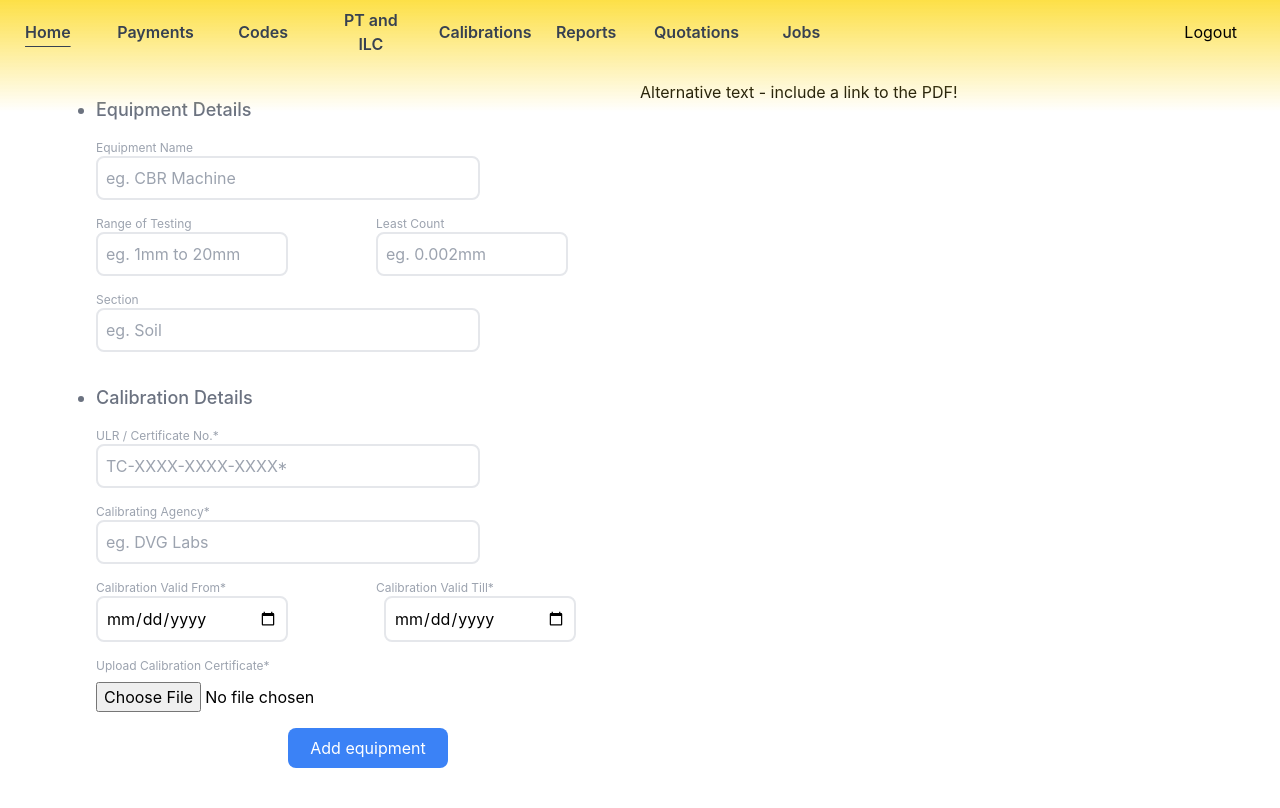
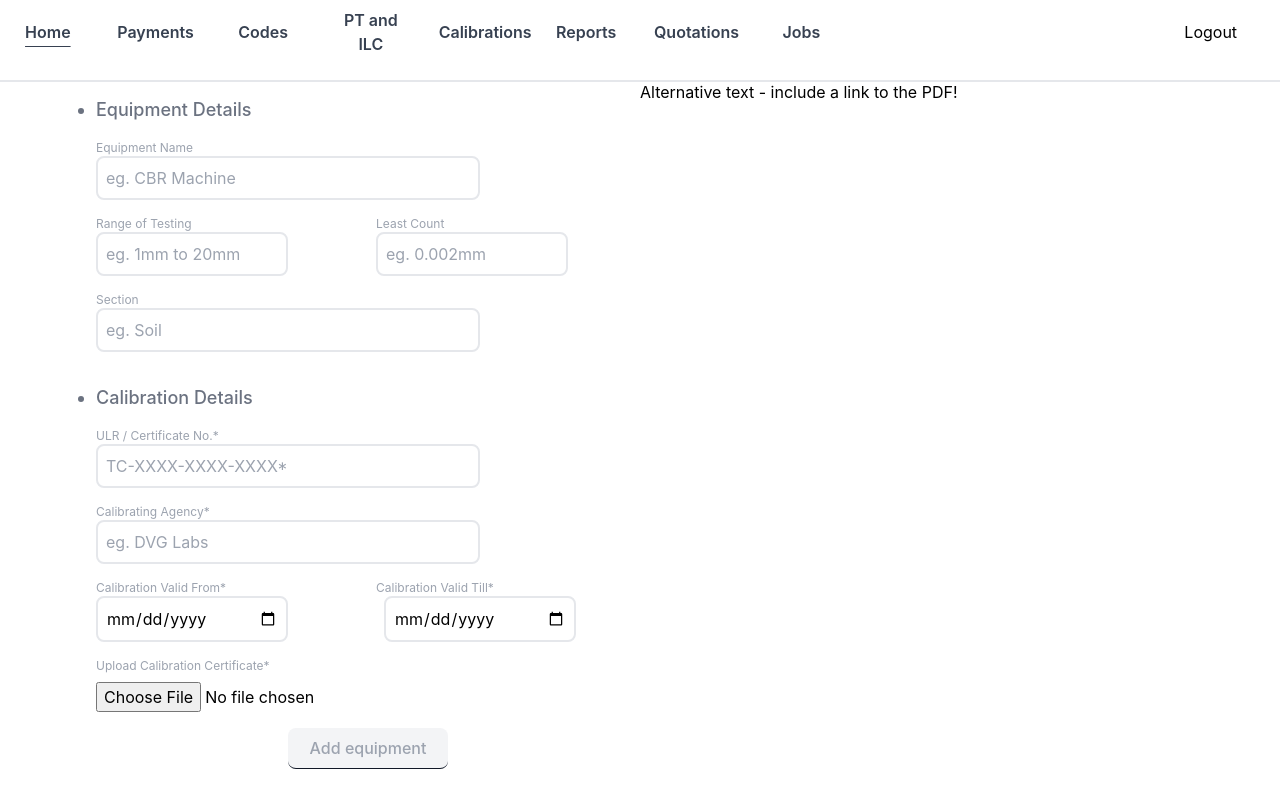
Before and after one commit to qwepoid/simple-next-app-2, a Next.js app in the folder client/: page /calibrations/new in a window 1280 px wide. Built offline with nearby package versions, Linux system fonts and the light colour scheme; sample sign-in values are in the browser's storage.

Commit message:
Added button disable logic

```diff
--- a/client/src/components/Headers.tsx
+++ b/client/src/components/Headers.tsx
@@ -8,7 +8,7 @@ const Headers = () => {
   const btnStyle =
     "p-2 hover:underline underline-offset-8 font-semibold text-gray-700";
   return (
-    <div className="pb-12 hidden md:grid grid-cols-12 gap-3 fixed w-full bg-gradient-to-b from-yellow-300">
+    <div className="pb-4 hidden md:grid grid-cols-12 gap-3 fixed w-full border-b-2 bg-white">
       {isAuthenticated ? (
         <>
           <button className={btnStyle} onClick={() => router.push("/")}>
--- a/client/src/screens/Calibrations/NewRecord/index.tsx
+++ b/client/src/screens/Calibrations/NewRecord/index.tsx
@@ -32,6 +32,17 @@ const NewRecord = () => {
     let files = e.target.files[0];
     setDataUrl(URL.createObjectURL(files));
   }
+
+  function shouldBeDisabled() {
+    return Boolean(
+      !formik.values.equipmentName ||
+        !formik.values.ulr ||
+        !formik.values.calibrationBy ||
+        !formik.values.calibrationFrom ||
+        !formik.values.calibrationTo
+    );
+  }
+  const isDisabled = shouldBeDisabled();
   return (
     <div className="mt-4">
       <form onSubmit={formik.handleSubmit}>
@@ -137,7 +148,14 @@ const NewRecord = () => {
               </label>
               <input type="file" onChange={handleFileUpload} />
             </div>
-            <button className="bg-blue-500 text-white p-2 rounded-lg col-span-2 w-40 place-self-center mb-10">
+            <button
+              className={`p-2 rounded-lg col-span-2 w-40 place-self-center mb-10 ${
+                isDisabled
+                  ? "bg-gray-100 text-gray-400 font-medium border-gray-900 border-b"
+                  : "bg-blue-500 text-white"
+              }`}
+              disabled={isDisabled}
+            >
               Add equipment
             </button>
           </div>
```
